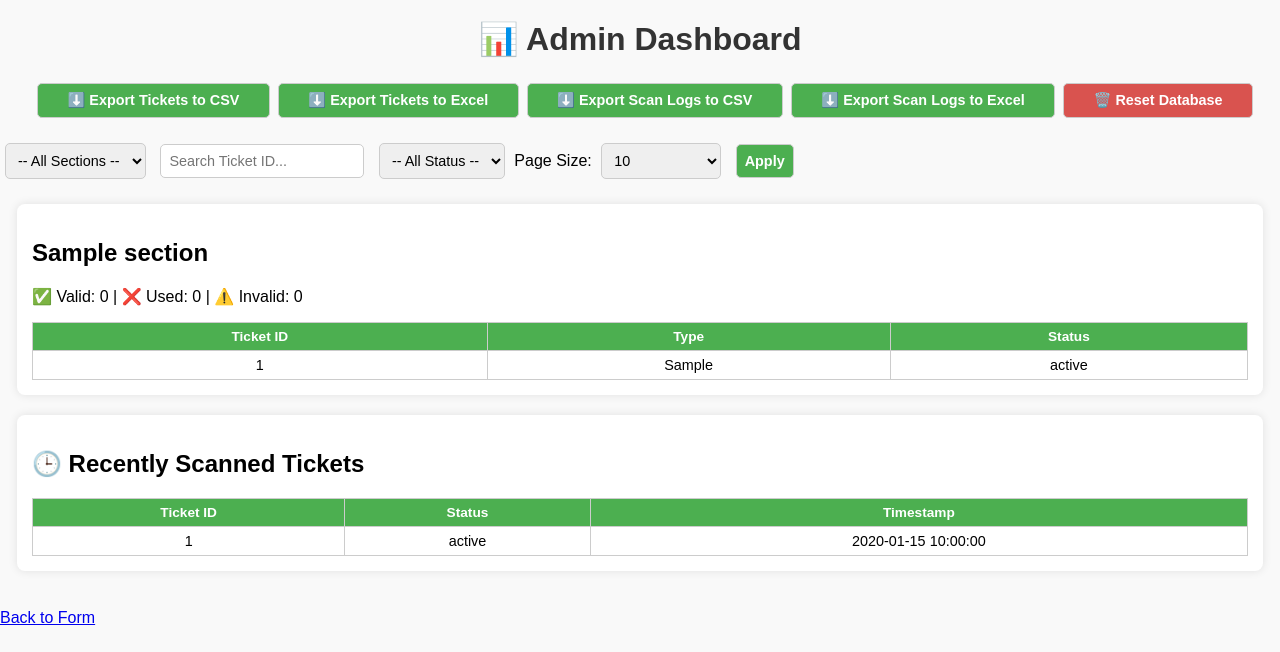
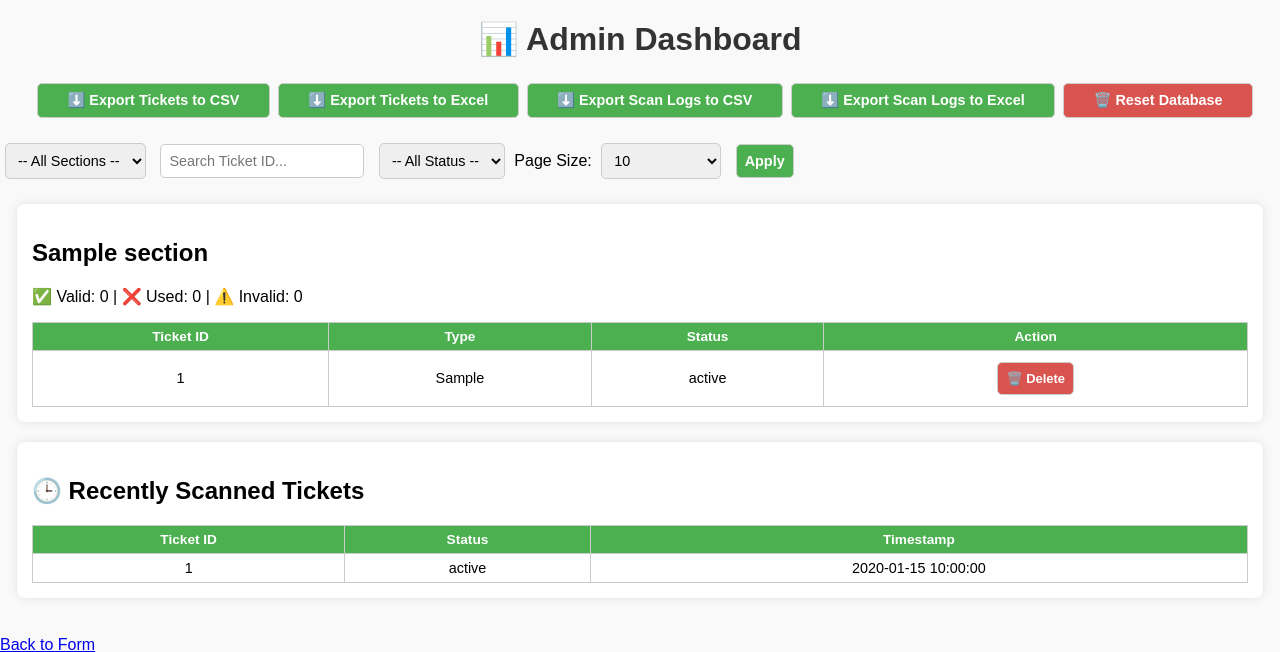
Before and after one commit to kielclvn/ticketing-app, a Flask app: page /admin in a window 1280 px wide. Shown: the top 652 px of the page. Run offline with Flask 2, Linux system fonts and the light colour scheme; the visitor is signed in with stand-in values (Sample User, id 1); tables that the repository leaves empty hold one stand-in row (values such as "Sample post"); a database or web service that is not in the repository returns one stand-in record (values such as "Sample title"); some libraries are stand-ins or nearby versions.

Commit message:
Update app.py with delete route, section dropdown, success messages, and updated admin.html

```diff
--- a/app.py
+++ b/app.py
@@ -8,7 +8,6 @@ import zipfile
 import io
 import csv
 import xlsxwriter
-import datetime
 
 app = Flask(__name__)
 app.secret_key = "secret_key_for_session"
@@ -38,21 +37,17 @@ USERS = {
 def generate_ticket(section, ticket_type, template, cursor):
     ticket_id = f"COE2026-{uuid.uuid4().hex[:6].upper()}"
 
-    # Generate QR Code (optimized size)
     qr = qrcode.make(ticket_id)
     qr = qr.resize((250, 250))
     qr = qr.convert("RGBA")
 
-    # Clone template for each ticket
     ticket_img = template.copy()
     x, y = 1600, 190
     ticket_img.paste(qr, (x, y), qr)
 
-    # Save final ticket
     output_path = f"tickets/{ticket_id}.png"
     ticket_img.save(output_path)
 
-    # Save to Postgres (commit later per batch)
     cursor.execute("INSERT INTO tickets (ticket_id, section, ticket_type, status) VALUES (%s, %s, %s, %s)",
                    (ticket_id, section, ticket_type, "unused"))
 
@@ -98,7 +93,7 @@ def generate():
 
     template = Image.open("ticket_template.png").convert("RGBA")
     generated_ids = []
-    batch_size = 20  # optimized batch size
+    batch_size = 20
 
     for start in range(0, count, batch_size):
         end = min(start + batch_size, count)
@@ -137,7 +132,6 @@ def download_zip():
     if not last:
         return "No tickets generated yet."
 
-    # Optimize: zip per section instead of all tickets at once
     zip_buffer = io.BytesIO()
     with zipfile.ZipFile(zip_buffer, "w") as zipf:
         for ticket_id, path in last["ids"]:
@@ -234,14 +228,32 @@ def admin():
 
     c.execute("SELECT ticket_id, status, timestamp FROM scans ORDER BY timestamp DESC LIMIT 20")
     logs = c.fetchall()
+
+    c.execute("SELECT DISTINCT section FROM tickets ORDER BY section")
+    sections = [row[0] for row in c.fetchall()]
     conn.close()
 
     return render_template("admin.html", grouped=grouped, summary=summary,
                            section_filter=section_filter, logs=logs,
                            search_query=search_query, status_filter=status_filter,
-                           page_size=page_size)
+                           page_size=page_size, sections=sections)
 
-# --- Reset Route ---
+# --- Delete Ticket ---
+@app.route("/delete_ticket/<ticket_id>", methods=["POST"])
+def delete_ticket(ticket_id):
+    if "role" not in session or session["role"] != "admin":
+        return redirect(url_for("login"))
+
+    conn = get_db_connection()
+    c = conn.cursor()
+    c.execute("DELETE FROM tickets WHERE ticket_id=%s", (ticket_id,))
+    conn.commit()
+    conn.close()
+
+    session["message"] = f"✅ Ticket {ticket_id} deleted successfully."
+    return redirect(url_for("admin"))
+
+# --- Reset ---
 @app.route("/reset")
 def reset():
     if "role" not in session or session["role"] != "admin":
@@ -253,6 +265,8 @@ def reset():
     c.execute("DELETE FROM scans")
     conn.commit()
     conn.close()
+
+    session["message"] = "🗑️ All tickets and logs cleared."
     return redirect(url_for("admin"))
 
 # --- Export Routes ---
--- a/templates/admin.html
+++ b/templates/admin.html
@@ -32,6 +32,8 @@
         }
         button { background: #4CAF50; color: white; cursor: pointer; font-weight: bold; }
         button:hover { background: #45a049; }
+        .delete-btn { background:#d9534f; }
+        .delete-btn:hover { background:#c9302c; }
         .export-buttons { display: flex; flex-wrap: wrap; justify-content: center; gap: 8px; margin: 15px auto; width: 95%; }
         .export-buttons form { flex: 1 1 auto; min-width: 140px; }
         .export-buttons button { width: 100%; }
@@ -39,36 +41,48 @@
         .search-box input, .search-box select { flex: 1 1 auto; min-width: 120px; }
         .flash-row { animation: highlight 1.5s ease; }
         @keyframes highlight { from { background-color: #ffff99; } to { background-color: transparent; } }
+        .message-box {
+            background:#dff0d8; color:#3c763d; padding:10px; margin:10px auto;
+            width:95%; border-radius:5px; text-align:center; font-weight:bold;
+        }
     </style>
 </head>
 <body>
     <h1>📊 Admin Dashboard</h1>
 
+    <!-- Success Message -->
+    {% if session.message %}
+    <div class="message-box">
+        {{ session.message }}
+    </div>
+    {% set session.message = None %}
+    {% endif %}
+
     <!-- Export + Reset Buttons -->
     <div class="export-buttons">
-        <form method="get" action="/export_csv" style="display:inline;">
+        <form method="get" action="/export_csv">
             {% if section_filter %}
                 <input type="hidden" name="section" value="{{ section_filter }}">
             {% endif %}
             <button type="submit">⬇️ Export Tickets to CSV</button>
         </form>
 
-        <form method="get" action="/export_excel" style="display:inline;">
+        <form method="get" action="/export_excel">
             {% if section_filter %}
                 <input type="hidden" name="section" value="{{ section_filter }}">
             {% endif %}
             <button type="submit">⬇️ Export Tickets to Excel</button>
         </form>
 
-        <form method="get" action="/export_logs_csv" style="display:inline;">
+        <form method="get" action="/export_logs_csv">
             <button type="submit">⬇️ Export Scan Logs to CSV</button>
         </form>
 
-        <form method="get" action="/export_logs_excel" style="display:inline;">
+        <form method="get" action="/export_logs_excel">
             <button type="submit">⬇️ Export Scan Logs to Excel</button>
         </form>
 
-        <form method="get" action="/reset" style="display:inline;">
+        <form method="get" action="/reset">
             <button type="submit" style="background:#d9534f;">🗑️ Reset Database</button>
         </form>
     </div>
@@ -78,8 +92,8 @@
         <form method="get" action="/admin">
             <select name="section">
                 <option value="">-- All Sections --</option>
-                {% for section in grouped.keys() %}
-                    <option value="{{ section }}" {% if section_filter==section %}selected{% endif %}>{{ section }}</option>
+                {% for s in sections %}
+                    <option value="{{ s }}" {% if section_filter==s %}selected{% endif %}>{{ s }}</option>
                 {% endfor %}
             </select>
 
@@ -116,6 +130,7 @@
                     <th>Ticket ID</th>
                     <th>Type</th>
                     <th>Status</th>
+                    <th>Action</th>
                 </tr>
             </thead>
             <tbody>
@@ -124,6 +139,11 @@
                     <td>{{ ticket[0] }}</td>
                     <td>{{ ticket[1] }}</td>
                     <td class="{{ ticket[2] }}">{{ ticket[2] }}</td>
+                    <td>
+                        <form action="{{ url_for('delete_ticket', ticket_id=ticket[0]) }}" method="post" style="display:inline;">
+                            <button type="submit" class="delete-btn" onclick="return confirm('Delete this ticket?')">🗑️ Delete</button>
+                        </form>
+                    </td>
                 </tr>
                 {% endfor %}
             </tbody>
```
